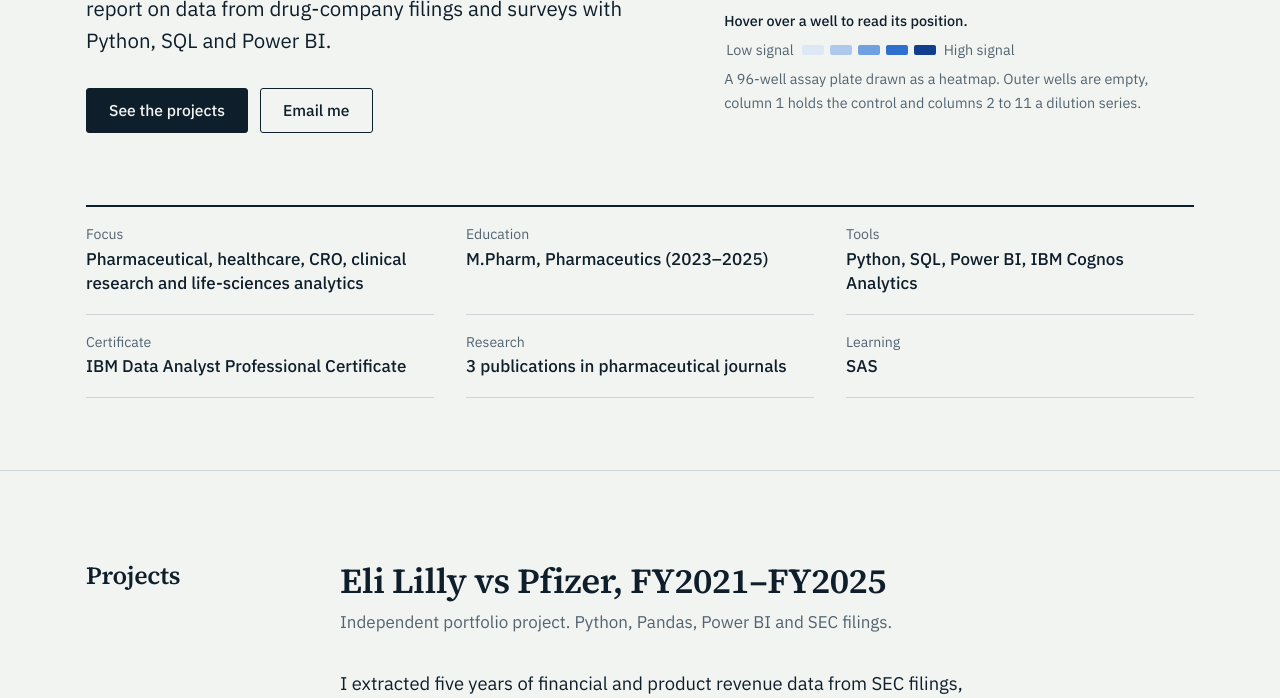
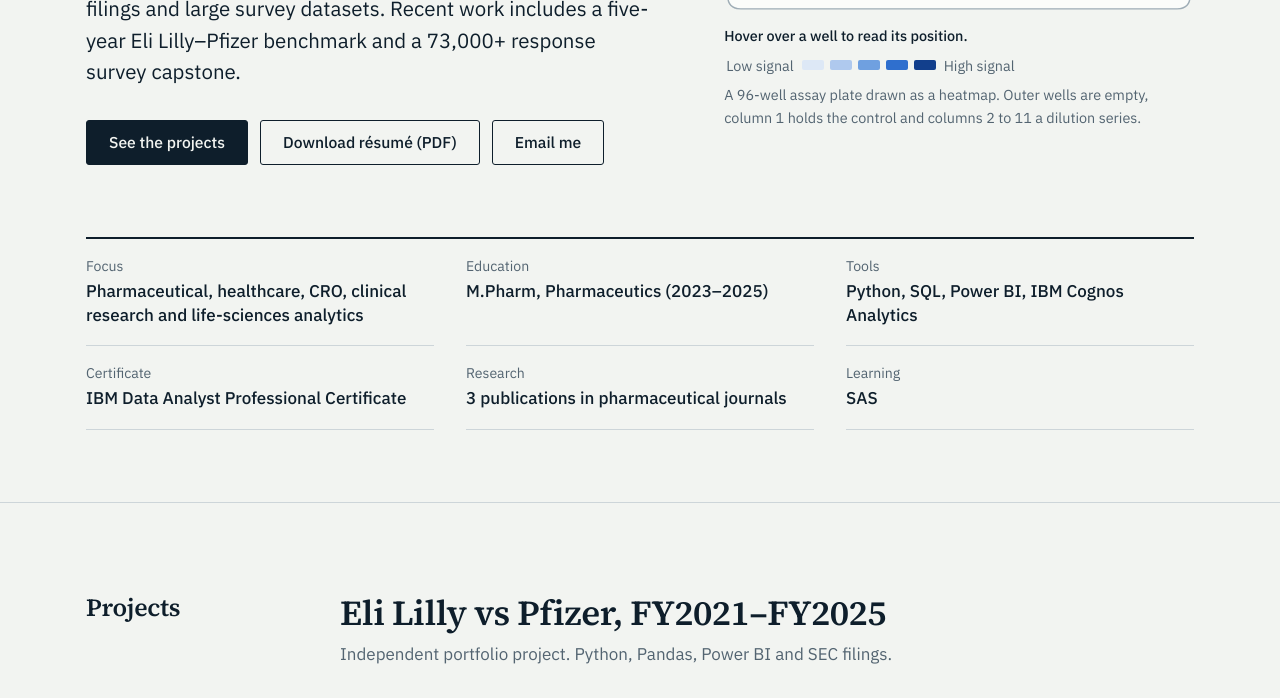
Before and after one commit to Shrikishan35/portfolio-site, a plain HTML site: page index.html in a window 1280 px wide. Shown: the part 500-1198 px from the top of the page. Drawn offline with Linux system fonts and the light colour scheme.

Commit message:
Improve portfolio project framing and add resume link

```diff
--- a/index.html
+++ b/index.html
@@ -297,9 +297,10 @@ footer .wrap{display:flex;flex-wrap:wrap;justify-content:space-between;gap:8px 2
       <div class="hero-grid">
         <div>
           <h1 id="hero-title">Pharmaceutical scientist turned healthcare data analyst</h1>
-          <p class="lede">I&rsquo;m an M.Pharm graduate in Bengaluru. I clean, analyze and report on data from drug-company filings and surveys with Python, SQL and Power BI.</p>
+          <p class="lede">I use Python, SQL and Power BI to analyze pharmaceutical filings and large survey datasets. Recent work includes a five-year Eli Lilly&ndash;Pfizer benchmark and a 73,000+ response survey capstone.</p>
           <div class="actions">
             <a class="btn primary" href="#work">See the projects</a>
+            <a class="btn" href="assets/resume.pdf" download>Download r&eacute;sum&eacute; (PDF)</a>
             <a class="btn" href="mailto:kishanpatel6089@gmail.com">Email me</a>
           </div>
         </div>
@@ -400,6 +401,7 @@ footer .wrap{display:flex;flex-wrap:wrap;justify-content:space-between;gap:8px 2
             <p class="meta">Capstone project for the IBM Data Analyst Professional Certificate. Python and IBM Cognos Analytics.</p>
           </div>
           <p class="lead">I cleaned, transformed and analyzed more than 73,000 survey responses, then presented the results in three IBM Cognos dashboard areas for a non-technical audience.</p>
+          <p class="note">This survey covers software developers rather than healthcare. It demonstrates methods I can apply in life-sciences analytics: cleaning large datasets, examining patterns and presenting findings clearly.</p>
           <div class="cols">
             <div>
               <h4>Question</h4>
@@ -605,6 +607,7 @@ footer .wrap{display:flex;flex-wrap:wrap;justify-content:space-between;gap:8px 2
         </div>
         <p class="copy-note" id="copy-note" role="status" aria-live="polite"></p>
         <div class="contact-links">
+          <a href="assets/resume.pdf" download>Download r&eacute;sum&eacute; (PDF)</a>
           <a href="https://www.linkedin.com/in/shrikishan-b-2082722b5/" target="_blank" rel="noopener noreferrer">LinkedIn</a>
           <a href="https://github.com/Shrikishan35" target="_blank" rel="noopener noreferrer">GitHub</a>
           <a href="https://orcid.org/0009-0009-6014-6291" target="_blank" rel="noopener noreferrer">ORCID</a>
```
